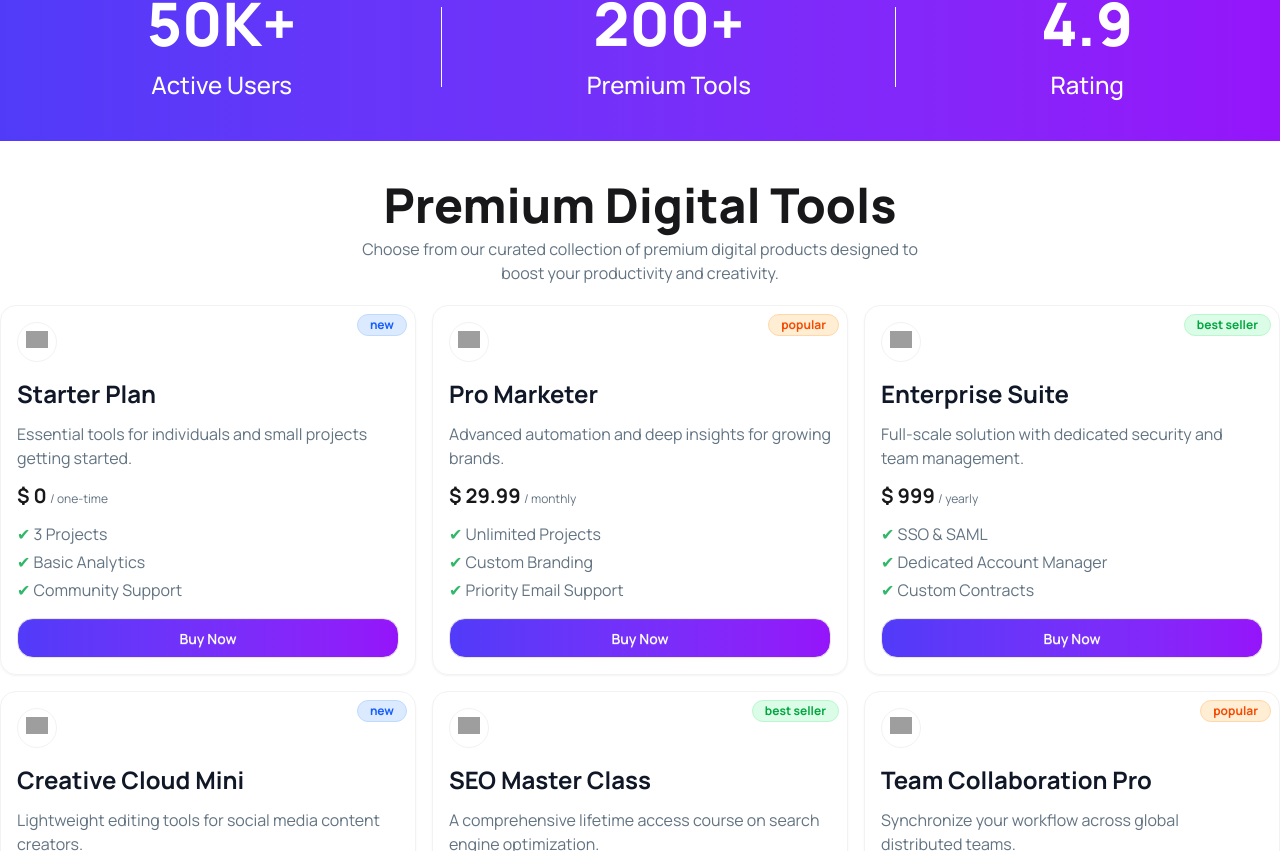
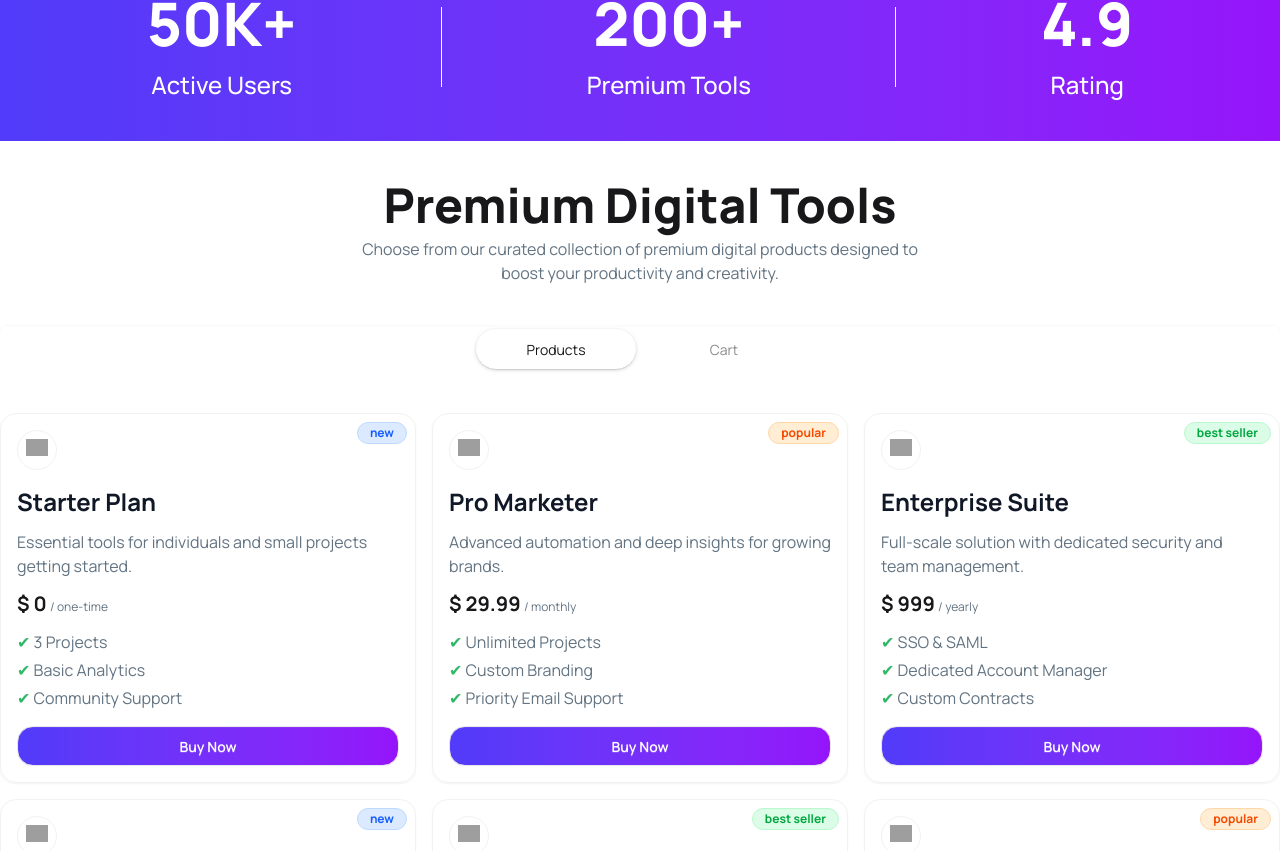
Before and after one commit to Tofazzal-13/Assignment_06, a React (Vite) app: page / in a window 1280 px wide. Shown: the part 829-1680 px from the top of the page. Built offline with nearby package versions, Linux system fonts and the light colour scheme; grey boxes are pictures that could not be loaded.

Commit message:
button toggle

```diff
--- a/src/App.jsx
+++ b/src/App.jsx
@@ -1,18 +1,25 @@
-import { Suspense } from 'react'
+import { Suspense, useState } from 'react'
 import './App.css'
 import Banner from './Components/Banner/Banner'
 import Count from './Components/Count/Count'
 import Footer from './Components/Footer/Footer'
 import Navbar from './Components/Navbar/Navbar'
 import Primiums from './Components/PrimiumTools/Primiums'
+import Cart from './Components/Cart/Cart'
+import Tabs from './Components/Tabs/Tabs'
 
 const getPrimium = async () => {
   const res = await fetch("/primium.json");
   return res.json()
 }
 
+function App() {
 
-function App() {
+  const [activeTab, setActiveTab] = useState("premiums")
+  const [carts, setCarts] = useState([])
+
+
+
 
   const primiumPromise = getPrimium()
 
@@ -21,11 +28,36 @@ function App() {
       <Navbar></Navbar>
       <Banner></Banner>
       <Count></Count>
-      <Suspense fallback={<span className="loading loading-dots loading-xl"></span>}>
+      <Tabs></Tabs>
 
-        <Primiums primiumPromise={primiumPromise}></Primiums>
+      {/* name of each tab group should be unique */}
+      <div className="tabs gap-2 tabs-box justify-center bg-transparent">
+        <input
+          type="radio"
+          name="my_tabs_1"
+          className="tab rounded-full w-40 "
+          aria-label="Products"
+          defaultChecked
+          onClick={() => setActiveTab("premiums")} />
 
-      </Suspense>
+        <input
+          type="radio"
+          name="my_tabs_1"
+          className="tab rounded-full w-40"
+          aria-label="Cart"
+          onClick={() => setActiveTab("cart")} />
+
+      </div>
+
+     {activeTab == "premiums" && <Suspense fallback={<span className="loading loading-dots loading-xl"></span>}>
+
+        <Primiums primiumPromise={primiumPromise} carts={carts} setCarts={setCarts}></Primiums>
+
+      </Suspense>}
+
+      {activeTab == "cart" && <Cart carts = {carts}></Cart>}
+
+
       <Footer></Footer>
     </>
   )
--- /dev/null
+++ b/src/Components/Cart/Cart.jsx
@@ -0,0 +1,52 @@
+import React from 'react';
+
+const Cart = ({ carts }) => {
+    console.log(carts);
+
+
+    return (
+        <div className='container mx-auto border border-gray-400  m-10 p-8 space-y-4'>
+            <h2 className='text-2xl font-semibold'>Your Cart :</h2>
+            {
+                carts.map((cart) => (
+                    <div key={cart.id}>
+
+                        <div className='flex justify-between items-center border p-4 border-gray-300 rounded-3xl '>
+                            <div className='flex gap-3 items-center'>
+                                <div className='border border-[#F2F2F2] rounded-full w-10 h-10 p-2  justify-center items-center'>
+                                    <img className='flex' src={cart.img} alt="" />
+                                </div>
+                                <div>
+                                    <h3>{cart.name}</h3>
+                                    <p>$ {cart.price}</p>
+                                </div>
+                            </div>
+                            <div>
+                                <button className='text-red-500'>Remove</button>
+                            </div>
+                        </div>
+                        <div>
+                            <p>Totol</p>
+                            <h4>0</h4>
+                        </div>
+                    </div>
+                ))
+            }
+        </div>
+    );
+};
+
+export default Cart;
+
+
+
+/*     "id": "prod-01",
+    "name": "Starter Plan",
+    "description": "Essential tools for individuals and small projects getting started.",
+    "price": 0,
+    "period": "one-time",
+    "tag": "Free Forever",
+    "tagType": "new",
+    "features": ["3 Projects", "Basic Analytics", "Community Support"],
+    "icon": "rocket-launch",
+    "img": "https://i.ibb.co.com/sJPR2SP3/2601192.png" */
--- /dev/null
+++ b/src/Components/PremiumCard/PremiumCard.jsx
@@ -0,0 +1,53 @@
+import React, { useState } from 'react';
+
+const PremiumCard = ({primium, carts, setCarts}) => {
+
+    const [isBuy, setIsBuy] = useState(false)
+
+    const handleBuy = () =>{
+        setIsBuy(true)
+        setCarts([...carts, primium])
+    }
+
+    return (
+        <div>
+            <div className='card border border-[#F2F2F2] shadow-xs p-4 h-full m-4 md:m-0 rounded-2xl space-y-4 relative'>
+
+                {/* <div className='border rounded-3xl border-gray-400 text-center px-3 absolute top-2 right-2'>
+                                <a href="">{primium.tagType}</a>
+                            </div> */}
+
+                <div className={`border rounded-3xl text-center px-3 absolute top-2 right-2 text-xs font-medium py-0.5
+                            ${primium.tagType === 'popular' ? 'bg-orange-100 text-orange-600 border-orange-200' : ''}
+                            ${primium.tagType === 'new' ? 'bg-blue-100 text-blue-600 border-blue-200' : ''}
+                            ${primium.tagType === 'best seller' ? 'bg-green-100 text-green-600 border-green-200' : ''}
+                        `}>
+                    <p className='font-bold'>{primium.tagType}</p>
+                </div>
+
+                <div className='border border-[#F2F2F2] rounded-full w-10 h-10 p-2  justify-center items-center'>
+                    <img className=' flex ' src={primium.img} alt="" />
+                </div>
+                <div className='space-y-3'>
+                    <h2 className='text-[#101727] font-bold text-2xl'>{primium.name}</h2>
+                    <p className='text-[#627382]'>{primium.description}</p>
+                    <h4><span className='font-bold text-xl'>$ {primium.price}</span> <span className='text-[#627382] text-xs'> /   {primium.period}</span></h4>
+                    <div className='space-y-1'>
+                        <p className='text-[#627382]'><span className='text-[#30B868]'>✔</span>   {primium.features[0]}</p>
+                        <p className='text-[#627382]'><span className='text-[#30B868]'>✔</span> {primium.features[1]}</p>
+                        <p className='text-[#627382]'><span className='text-[#30B868]'>✔</span> {primium.features[2]}</p>
+                    </div>
+                </div>
+
+
+                <button onClick={handleBuy} className='btn rounded-2xl bg-linear-to-r from-[#513BF9] to-[#9514FA] text-white hover:opacity-90 transition-opacity'>
+                    {isBuy ? "Add to Cart" : "Buy Now"}
+                </button>
+
+
+            </div>
+        </div>
+    );
+};
+
+export default PremiumCard;
--- a/src/Components/PrimiumTools/Primiums.jsx
+++ b/src/Components/PrimiumTools/Primiums.jsx
@@ -1,54 +1,20 @@
 import React, { use } from 'react';
+import PremiumCard from '../PremiumCard/PremiumCard';
 
-const Primiums = ({ primiumPromise }) => {
+
+const Primiums = ({ primiumPromise, carts, setCarts }) => {
 
     const primiums = use(primiumPromise)
 
 
+
     return (
-        <div className='container mx-auto  md: my-10'>
-            <div className='space-y-2 text-center'>
-                <h2 className='text-2xl md:text-5xl font-extrabold'>Premium Digital Tools</h2>
-                <p className='text-[#627382]'>Choose from our curated collection of premium digital products designed to <br />
-                    <span>boost your productivity and creativity.</span> </p>
-            </div>
-            <div className='grid grid-cols-1 md:grid-cols-3 gap-4 my-5 '>
+        <div className='container mx-auto  md: my-10 space-y-4'>
+
+            <div className='grid grid-cols-1 md:grid-cols-2 lg:grid-cols-3 gap-4 my-5 '>
                 {
-                    primiums.map(primium => <div>
-                        <div className='card border border-[#F2F2F2] shadow-xs p-4 h-full m-4 md:m-0 rounded-2xl space-y-4 relative'>
-
-                            {/* <div className='border rounded-3xl border-gray-400 text-center px-3 absolute top-2 right-2'>
-                                <a href="">{primium.tagType}</a>
-                            </div> */}
-
-                            <div className={`border rounded-3xl text-center px-3 absolute top-2 right-2 text-xs font-medium py-0.5
-                            ${primium.tagType === 'popular' ? 'bg-orange-100 text-orange-600 border-orange-200' : ''}
-                            ${primium.tagType === 'new' ? 'bg-blue-100 text-blue-600 border-blue-200' : ''}
-                            ${primium.tagType === 'best seller' ? 'bg-green-100 text-green-600 border-green-200' : ''}
-                        `}>
-                                <p className='font-bold'>{primium.tagType}</p>
-                            </div>
-
-                            <div className='border border-[#F2F2F2] rounded-full w-10 h-10 p-2  justify-center items-center'>
-                                <img className=' flex ' src={primium.img} alt="" />
-                            </div>
-                            <div className='space-y-3'>
-                                <h2 className='text-[#101727] font-bold text-2xl'>{primium.name}</h2>
-                                <p className='text-[#627382]'>{primium.description}</p>
-                                <h4><span className='font-bold text-xl'>$ {primium.price}</span> <span className='text-[#627382] text-xs'> /   {primium.period}</span></h4>
-                                <div className='space-y-1'>
-                                    <p className='text-[#627382]'><span className='text-[#30B868]'>✔</span>   {primium.features[0]}</p>
-                                    <p className='text-[#627382]'><span className='text-[#30B868]'>✔</span> {primium.features[1]}</p>
-                                    <p className='text-[#627382]'><span className='text-[#30B868]'>✔</span> {primium.features[2]}</p>
-                                </div>
-                            </div>
-
-
-                            <button className='btn rounded-2xl bg-linear-to-r from-[#513BF9] to-[#9514FA] text-white hover:opacity-90 transition-opacity'>Buy Now</button>
-
-
-                        </div>
-                    </div>
+                    primiums.map((primium) =>
+                        <PremiumCard key={primium.id} primium = {primium} carts={carts} setCarts={setCarts}></PremiumCard>
 
                     )
                 }
@@ -58,16 +24,3 @@ const Primiums = ({ primiumPromise }) => {
 };
 
 export default Primiums;
-
-
-/*   {
-    "id": "prod-01",
-    "name": "Starter Plan",
-    "description": "Essential tools for individuals and small projects getting started.",
-    "price": 0,
-    "period": "one-time",
-    "tag": "Free Forever",
-    "tagType": "new",
-    "features": ["3 Projects", "Basic Analytics", "Community Support"],
-    "icon": "rocket-launch"
-  } */
--- /dev/null
+++ b/src/Components/Tabs/Tabs.jsx
@@ -0,0 +1,19 @@
+import React from 'react';
+
+const Tabs = () => {
+
+
+    return (
+        <div className='mb-10 space-y-4'>
+            <div className='space-y-2 text-center'>
+                <h2 className='text-2xl md:text-5xl font-extrabold'>Premium Digital Tools</h2>
+                <p className='text-[#627382]'>Choose from our curated collection of premium digital products designed to <br />
+                    <span>boost your productivity and creativity.</span> </p>
+            </div>
+
+
+        </div>
+    );
+};
+
+export default Tabs;
```
